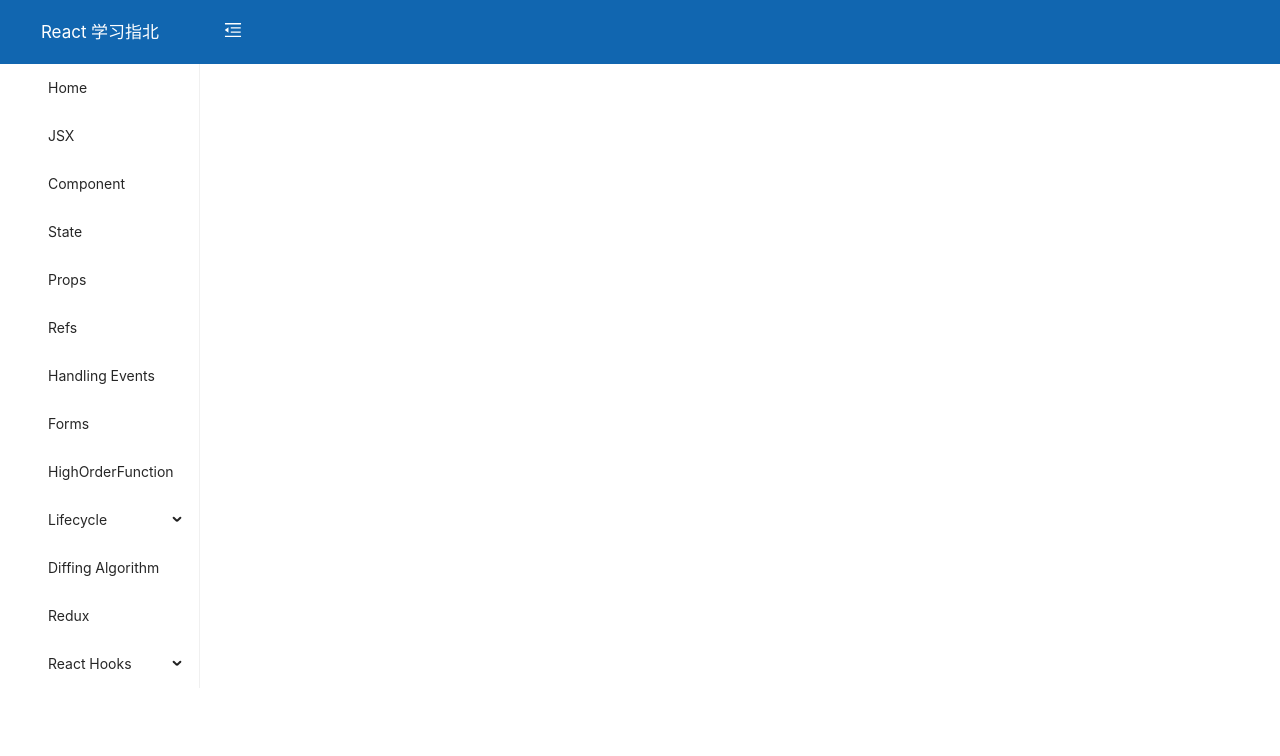
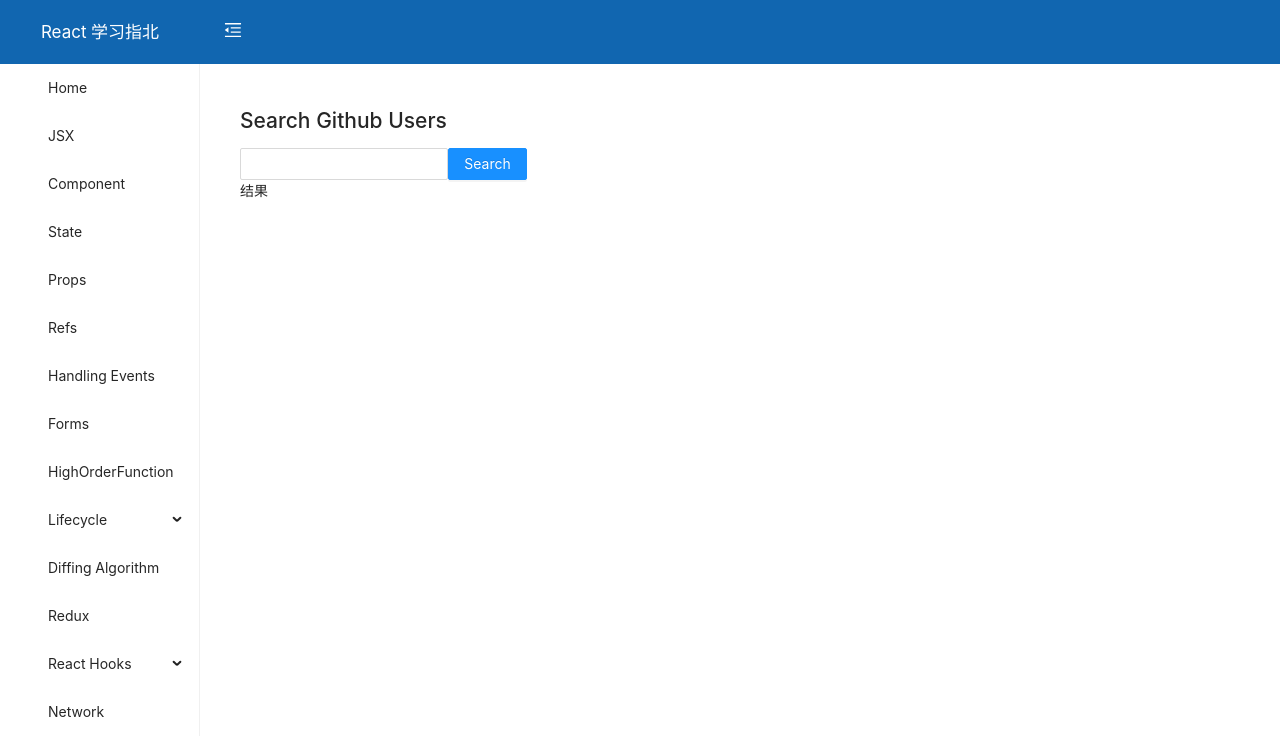
Before and after one commit to StevieTaylor/react-studying, a React (Create React App) app: page /network in a window 1280 px wide. Shown: the top 756 px of the page. Built offline with nearby package versions, Linux system fonts and the light colour scheme.

Commit message:
[feat] React网络通信

```diff
--- /dev/null
+++ b/src/pages/Network/components/ResultList.tsx
@@ -0,0 +1,20 @@
+/*
+ * @Author: Stevie
+ * @Date: 2021-08-08 22:40:20
+ * @LastEditTime: 2021-08-08 23:00:37
+ * @LastEditors: Stevie
+ * @Description:
+ */
+import * as React from 'react';
+
+class ResultList extends React.Component {
+  render() {
+    return (
+      <div className="result-list">
+        结果
+      </div>
+    );
+  }
+}
+
+export default ResultList;
--- /dev/null
+++ b/src/pages/Network/components/SearchInput.tsx
@@ -0,0 +1,29 @@
+/*
+ * @Author: Stevie
+ * @Date: 2021-08-08 22:39:45
+ * @LastEditTime: 2021-08-08 23:00:47
+ * @LastEditors: Stevie
+ * @Description:
+ */
+import { Input, Row, Col, Button } from 'antd';
+import * as React from 'react';
+
+class SearchInput extends React.Component {
+  render() {
+    return (
+      <div className="search-input">
+        <h2>Search Github Users</h2>
+        <Row>
+          <Col span={5}>
+            <Input />
+          </Col>
+          <Col className="search-button">
+            <Button type="primary">Search</Button>
+          </Col>
+        </Row>
+      </div>
+    );
+  }
+}
+
+export default SearchInput;
--- /dev/null
+++ b/src/pages/Network/index.tsx
@@ -0,0 +1,24 @@
+/*
+ * @Author: Stevie
+ * @Date: 2021-08-08 22:27:19
+ * @LastEditTime: 2021-08-08 23:00:02
+ * @LastEditors: Stevie
+ * @Description:
+ */
+import './style'
+import * as React from 'react';
+import ResultList from './components/ResultList';
+import SearchInput from './components/SearchInput';
+
+class Network extends React.Component {
+  render() {
+    return (
+      <div className="user-search-container">
+        <SearchInput />
+        <ResultList />
+      </div>
+    );
+  }
+}
+
+export default Network;
--- /dev/null
+++ b/src/pages/Network/style.less
@@ -0,0 +1,19 @@
+.user-search-container {
+	display: flex;
+	flex-direction: column;
+	justify-items: center;
+}
+
+.search-input {
+	height: 100px;
+	width: 100%;
+
+	.search-button {
+		margin-left: 8px;
+	}
+}
+
+.result-list {
+	height: 400px;
+	width: 100%;
+}
--- a/src/router/config.ts
+++ b/src/router/config.ts
@@ -1,7 +1,7 @@
 /*
  * @Author: Stevie
  * @Date: 2021-03-27 14:49:21
- * @LastEditTime: 2021-07-01 17:45:56
+ * @LastEditTime: 2021-08-08 22:30:10
  * @LastEditors: Stevie
  * @Description:
  * @FilePath: /react-learning-demo/src/router/config.ts
@@ -25,6 +25,7 @@ import UseState from "@/pages/ReactHooks/components/UseState";
 import UseEffect from "@/pages/ReactHooks/components/UseEffect";
 import UseRef from "@/pages/ReactHooks/components/UseRef";
 import UseReducer from "@/pages/ReactHooks/components/UseReducer";
+import Network from "@/pages/Network";
 
 export interface IRouterProps {
     path: string;
@@ -171,5 +172,12 @@ export const ROUTES: IRouterProps[] = [
                 component: UseReducer
             }
         ]
+    },
+    {
+        path: '/network',
+        exact: true,
+        component: Network,
+        icon: 'gouwu',
+        title: 'Network'
     }
 ]
```
Also changed, not shown: src/setupProxy.js (added, +18 -0 lines), 1 other file (tests, documents, lock files or other folders).
